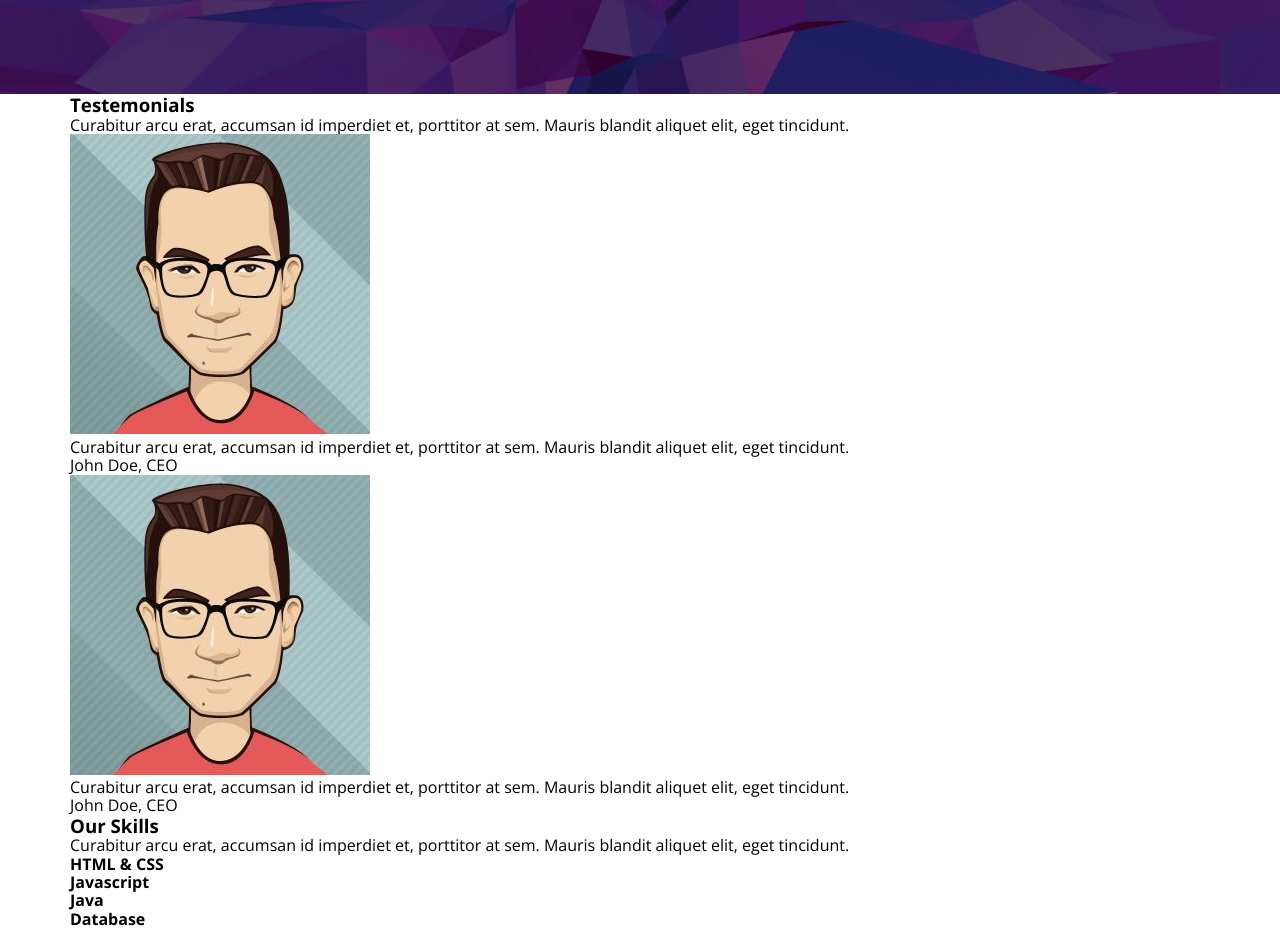
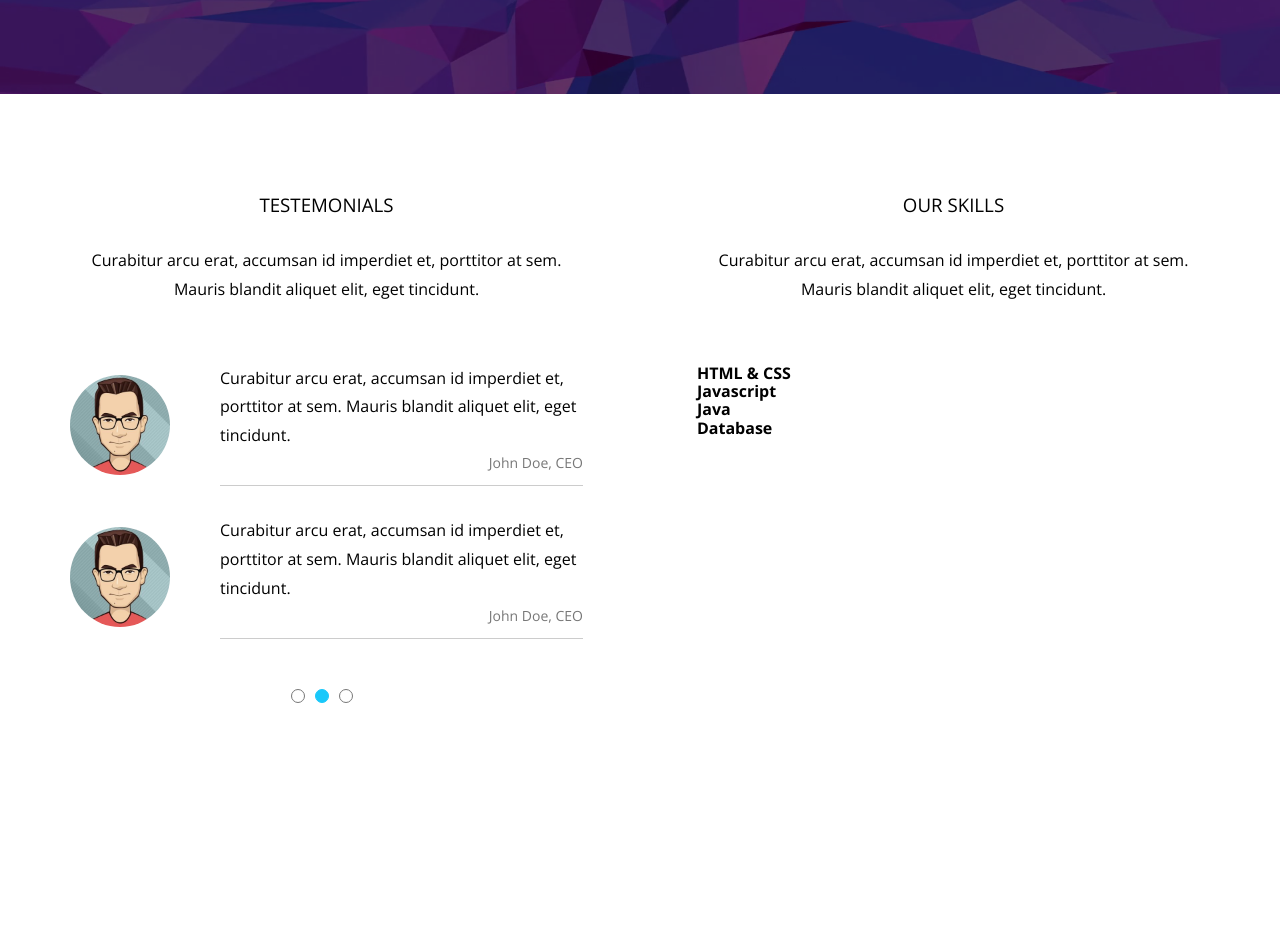
Before and after one commit to mohcenxman/Kasper, a plain HTML site: page index.html in a window 1280 px wide. Shown: the part 4928-5858 px from the top of the page. After the commit the page ends 5781 px from the top, so only its background shows below. Drawn offline with nearby package versions, Linux system fonts and the light colour scheme.

Commit message:
Testemonials Section

```diff
--- a/css/main.css
+++ b/css/main.css
@@ -558,3 +558,78 @@ header nav .form i {
 .stats .container .box p {
 }
 /* End Stats */
+
+/* Start Skills And Testemonials */
+.skills-testemonials {
+    padding-top: var(--section-padding);
+    padding-bottom: var(--section-padding);
+}
+.skills-testemonials .container {
+    display: flex;
+    justify-content: space-between;
+    flex-wrap: wrap;
+}
+@media only screen and (min-width: 992px) {
+    .skills-testemonials .container > div {
+        flex-basis: 45%;
+    }
+}
+.skills-testemonials .container > div > h3 {
+    margin: 0 0 30px;
+    font-weight: normal;
+    text-align: center;
+    text-transform: uppercase;
+}
+.skills-testemonials .container > div > p {
+    text-align: center;
+    line-height: 1.8;
+    margin-bottom: 60px;
+}
+.skills-testemonials .testemonials .content {
+    display: flex;
+    align-items: center;
+    margin-bottom: 30px;
+}
+.skills-testemonials .testemonials .content img {
+    width: 100px;
+    border-radius: 50%;
+    margin-right: 50px;
+}
+@media only screen and (max-width: 767px) {
+    .skills-testemonials .testemonials .content {
+        flex-direction: column;
+        text-align: center;
+    }
+    .skills-testemonials .testemonials .content img {
+        margin: 0 auto 20px;
+    }
+}
+.skills-testemonials .testemonials .content .text {
+    line-height: 1.8;
+    border-bottom: 1px solid #ccc;
+}
+.skills-testemonials .testemonials .content .text p {
+    text-align: right;
+    font-size: 14px;
+    color: #777;
+    margin-bottom: 10px;
+}
+.skills-testemonials .testemonials .bullets {
+    display: flex;
+    justify-content: center;
+    margin-top: 50px;
+    margin-bottom: 50px;
+}
+.skills-testemonials .testemonials .bullets li {
+    height: 14px;
+    width: 14px;
+    border: 1px solid #777;
+    border-radius: 50%;
+    margin-right: 10px;
+}
+.skills-testemonials .testemonials .bullets li.active {
+    background-color: var(--main-color);
+    border-color: var(--main-color);
+}
+
+/* End Skills And Testemonials */
--- a/index.html
+++ b/index.html
@@ -272,7 +272,7 @@
     <!-- End Stats -->
 
     <!-- Start Skills -->
-    <div class="skills">
+    <div class="skills-testemonials">
         <div class="container">
             <div class="testemonials">
                 <h3>Testemonials</h3>
@@ -299,7 +299,7 @@
                     <li></li>
                 </ul>
             </div>
-            <div class="our-skills">
+            <div class="skills">
                 <h3>Our Skills</h3>
                 <p>
                     Curabitur arcu erat, accumsan id imperdiet et, porttitor at sem. Mauris blandit aliquet elit, eget tincidunt.
```
